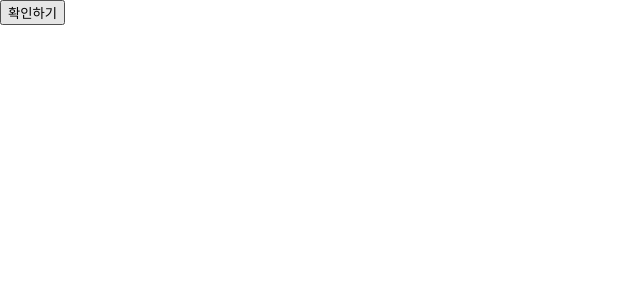
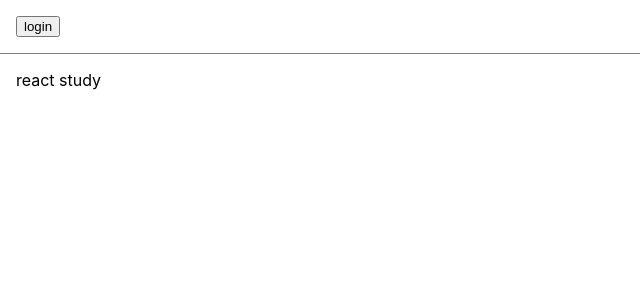
Before and after one commit to dasd412/react-example, a React (Create React App) app in the folder root/practice/start_of_npm/: page / in a window 1280 px wide. Shown: the top 300 px of the page, without its empty margins (0-640 px from the left). Built offline with nearby package versions, Linux system fonts and the light colour scheme.

Commit message:
조건부 렌더링 실습

```diff
--- /dev/null
+++ b/root/practice/start_of_npm/src/chapter_09/LandingPage.jsx
@@ -0,0 +1,27 @@
+import React, { useState } from "react";
+import Toolbar from "./Toolbar";
+
+function LandingPage(props) {
+    const [isLoggedIn, setIsLoggedIn] = useState(false);
+
+    const onClickLogin = () => {
+        setIsLoggedIn(true);
+    };
+
+    const onClickLogout = () => {
+        setIsLoggedIn(false);
+    };
+
+    return (
+        <div>
+            <Toolbar
+                isLoggedIn={isLoggedIn}
+                onClickLogin={onClickLogin}
+                onClickLogout={onClickLogout}
+            />
+            <div style={{ padding: 16 }}>react study</div>
+        </div>
+    );
+}
+
+export default LandingPage;
--- /dev/null
+++ b/root/practice/start_of_npm/src/chapter_09/Toolbar.jsx
@@ -0,0 +1,31 @@
+import React from "react";
+
+const styles = {
+    wrapper: {
+        padding: 16,
+        display: "flex",
+        flexDirection: "row",
+        borderBottom: "1px solid grey",
+    },
+    greeting: {
+        marginRight: 8,
+    },
+};
+
+function Toolbar(props) {
+    const { isLoggedIn, onClickLogin, onClickLogout } = props;
+
+    return (
+        <div style={styles.wrapper}>
+            {isLoggedIn && <span style={styles.greeting}>welcome!</span>}
+
+            {isLoggedIn ? (
+                <button onClick={onClickLogout}>logout</button>
+            ) : (
+                <button onClick={onClickLogin}>login</button>
+            )}
+        </div>
+    );
+}
+
+export default Toolbar;
--- a/root/practice/start_of_npm/src/index.js
+++ b/root/practice/start_of_npm/src/index.js
@@ -2,13 +2,12 @@
 import ReactDOM from 'react-dom/client';
 import './index.css';
 import reportWebVitals from './reportWebVitals';
-import ConfirmButton from './chapter_08/ConfirmButton';
-
+import LandingPage from './chapter_09/LandingPage';
 const root = ReactDOM.createRoot(document.getElementById('root'));
 
 root.render(
   <React.StrictMode>
-    <ConfirmButton />
+    <LandingPage />
   </React.StrictMode>
 );
 
```
